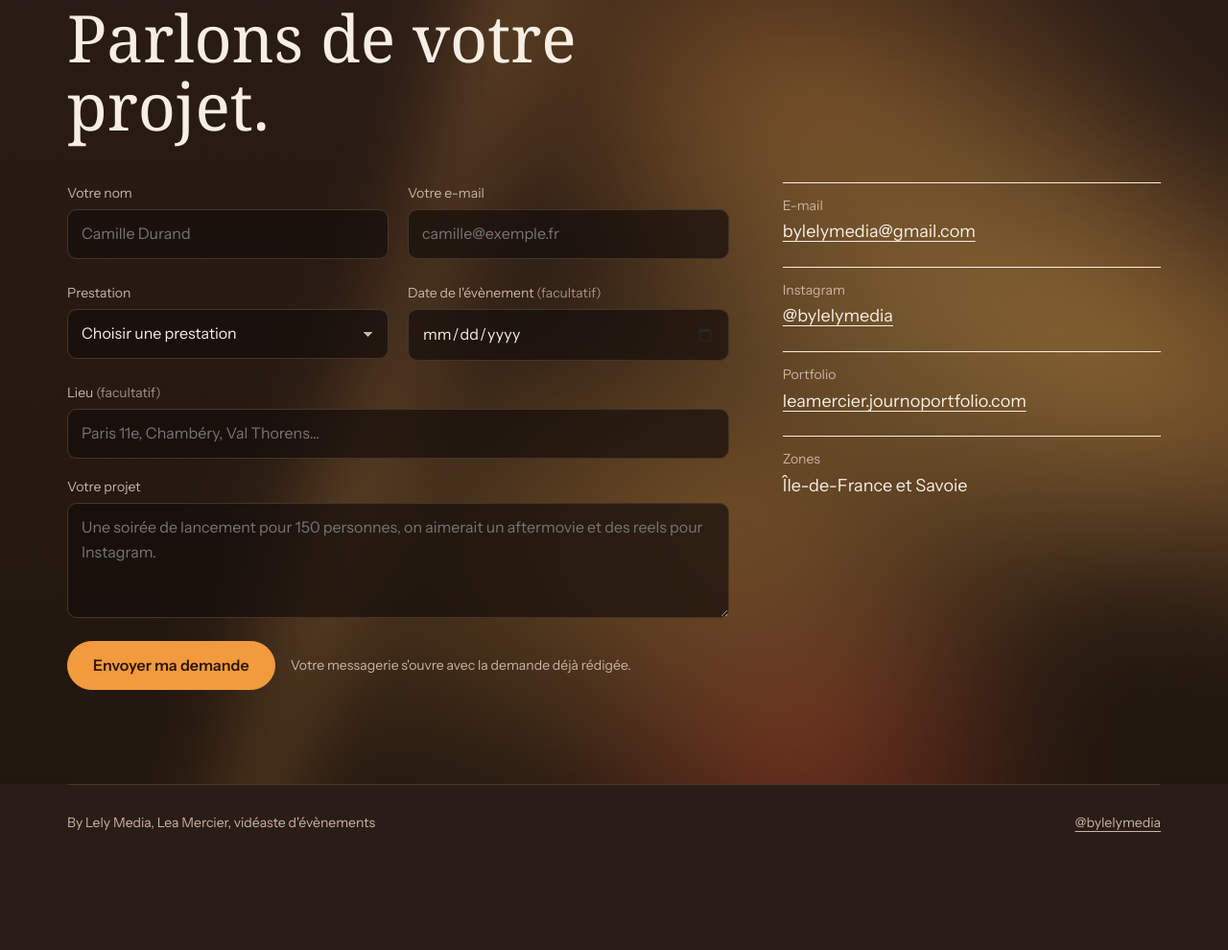
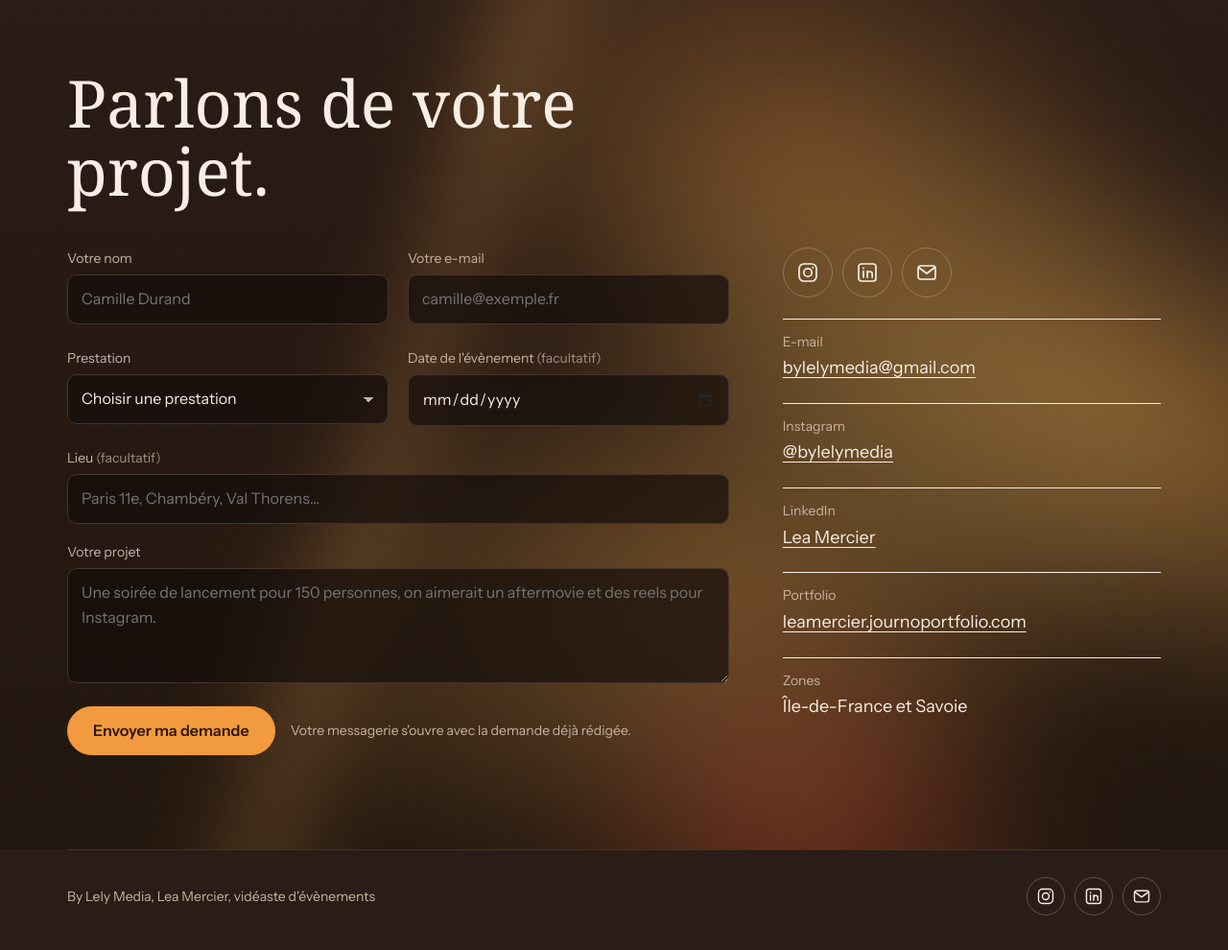
Before and after one commit to leamercierpro/bylelymedia, a plain HTML site: page index.html in a window 1280 px wide. Shown: the part 6402-7392 px from the top of the page at 96% size. Before the commit the page ends 7307 px from the top, so only its background shows below. Drawn offline with Linux system fonts and the light colour scheme; a web font is replaced by a local one.

Commit message:
Icônes Instagram, LinkedIn et e-mail
Co-Authored-By: Claude Opus 5.5 <noreply@anthropic.com>
Claude-Session: https://claude.ai/code/session_01VdRWoyiQ6wF2TkHHM4z5Xu

```diff
--- a/index.html
+++ b/index.html
@@ -18,7 +18,7 @@
 <link rel="preconnect" href="https://fonts.googleapis.com"><link rel="preconnect" href="https://fonts.gstatic.com" crossorigin>
 <link rel="stylesheet" href="https://fonts.googleapis.com/css2?family=Italiana&family=Instrument+Sans:wght@400;500;600&display=swap">
 <script type="application/ld+json">
-{"@context":"https://schema.org","@type":"ProfessionalService","name":"By Lely Media","description":"Vidéaste d'évènements : captation, aftermovie, interviews, films de marque, community management, audit et stratégie réseaux sociaux.","url":"https://leamercierpro.github.io/bylelymedia/","email":"bylelymedia@gmail.com","founder":{"@type":"Person","name":"Lea Mercier"},"areaServed":[{"@type":"AdministrativeArea","name":"Île-de-France"},{"@type":"AdministrativeArea","name":"Savoie"}],"sameAs":["https://www.instagram.com/bylelymedia/","https://leamercier.journoportfolio.com"],"priceRange":"150 € - 950 €","image":"https://leamercierpro.github.io/bylelymedia/lea.jpg"}
+{"@context":"https://schema.org","@type":"ProfessionalService","name":"By Lely Media","description":"Vidéaste d'évènements : captation, aftermovie, interviews, films de marque, community management, audit et stratégie réseaux sociaux.","url":"https://leamercierpro.github.io/bylelymedia/","email":"bylelymedia@gmail.com","founder":{"@type":"Person","name":"Lea Mercier"},"areaServed":[{"@type":"AdministrativeArea","name":"Île-de-France"},{"@type":"AdministrativeArea","name":"Savoie"}],"sameAs":["https://www.instagram.com/bylelymedia/","https://www.linkedin.com/in/lea-mercier-18b553318/","https://leamercier.journoportfolio.com"],"priceRange":"150 € - 950 €","image":"https://leamercierpro.github.io/bylelymedia/lea.jpg"}
 </script>
 <style>
 :root{
@@ -266,7 +266,15 @@ input[type=date]::-webkit-calendar-picker-indicator{filter:invert(.85)}
 .channels>div{border-top:1px solid var(--ink);padding-top:12px;min-width:0}
 .channels .k{color:var(--muted);font-size:14px}
 .channels .v{font-size:18px;margin-top:2px;overflow-wrap:anywhere}
-footer{padding:28px 0 calc(36px + env(safe-area-inset-bottom,0px));color:var(--muted);font-size:14px;border-top:1px solid var(--line);display:flex;justify-content:space-between;gap:16px;flex-wrap:wrap}
+.social{display:flex;gap:10px;align-items:center}
+.social a{display:inline-flex;align-items:center;justify-content:center;width:40px;height:40px;border-radius:50%;border:1px solid rgba(248,238,228,.25);color:var(--ink);transition:background .2s,border-color .2s,color .2s}
+.social a:hover{background:var(--amber);border-color:var(--amber);color:var(--on-amber)}
+.social svg{width:20px;height:20px;fill:none;stroke:currentColor;stroke-width:1.7;stroke-linecap:round;stroke-linejoin:round}
+.social svg .fill{fill:currentColor;stroke:none}
+.social.big a{width:52px;height:52px}.social.big svg{width:24px;height:24px}
+.channels>.social{border-top:0;padding-top:0}
+.about-social{margin-top:28px}
+footer{align-items:center;padding:28px 0 calc(36px + env(safe-area-inset-bottom,0px));color:var(--muted);font-size:14px;border-top:1px solid var(--line);display:flex;justify-content:space-between;gap:16px;flex-wrap:wrap}
 footer a{color:var(--muted)}
 
 .dock{display:none}
@@ -502,6 +510,7 @@ footer a{color:var(--muted)}
         <li><b>Presse</b><span>formée en agence, sur le terrain</span></li>
         <li><b>Paris Match, Closer</b><span>médias ayant repris mes images</span></li>
       </ul>
+      <div class="social about-social"><a href="https://www.instagram.com/bylelymedia/" target="_blank" rel="noopener" aria-label="Instagram de By Lely Media"><svg viewBox="0 0 24 24" aria-hidden="true"><rect x="3" y="3" width="18" height="18" rx="5"/><circle cx="12" cy="12" r="4.2"/><circle cx="17.3" cy="6.7" r="1" class="fill"/></svg></a><a href="https://www.linkedin.com/in/lea-mercier-18b553318/" target="_blank" rel="noopener" aria-label="LinkedIn de Lea Mercier"><svg viewBox="0 0 24 24" aria-hidden="true"><rect x="3" y="3" width="18" height="18" rx="3"/><path d="M8 10.5V17M12 17v-6.5M12 13.6a2.6 2.6 0 0 1 5.2 0V17"/><circle cx="8" cy="7.4" r="1" class="fill"/></svg></a><a href="mailto:bylelymedia@gmail.com?subject=Demande%20de%20devis%20vid%C3%A9o" aria-label="Écrire à bylelymedia@gmail.com"><svg viewBox="0 0 24 24" aria-hidden="true"><rect x="3" y="5" width="18" height="14" rx="2.5"/><path d="m4 7 8 6 8-6"/></svg></a></div>
     </div>
   </div>
 </section>
@@ -558,8 +567,10 @@ footer a{color:var(--muted)}
         <p class="status" id="status" role="status"></p>
       </form>
       <div class="channels">
+        <div class="social big"><a href="https://www.instagram.com/bylelymedia/" target="_blank" rel="noopener" aria-label="Instagram de By Lely Media"><svg viewBox="0 0 24 24" aria-hidden="true"><rect x="3" y="3" width="18" height="18" rx="5"/><circle cx="12" cy="12" r="4.2"/><circle cx="17.3" cy="6.7" r="1" class="fill"/></svg></a><a href="https://www.linkedin.com/in/lea-mercier-18b553318/" target="_blank" rel="noopener" aria-label="LinkedIn de Lea Mercier"><svg viewBox="0 0 24 24" aria-hidden="true"><rect x="3" y="3" width="18" height="18" rx="3"/><path d="M8 10.5V17M12 17v-6.5M12 13.6a2.6 2.6 0 0 1 5.2 0V17"/><circle cx="8" cy="7.4" r="1" class="fill"/></svg></a><a href="mailto:bylelymedia@gmail.com?subject=Demande%20de%20devis%20vid%C3%A9o" aria-label="Écrire à bylelymedia@gmail.com"><svg viewBox="0 0 24 24" aria-hidden="true"><rect x="3" y="5" width="18" height="14" rx="2.5"/><path d="m4 7 8 6 8-6"/></svg></a></div>
         <div><div class="k">E-mail</div><div class="v"><a href="mailto:bylelymedia@gmail.com?subject=Demande%20de%20devis%20vid%C3%A9o">bylelymedia@gmail.com</a></div></div>
         <div><div class="k">Instagram</div><div class="v"><a href="https://www.instagram.com/bylelymedia/" target="_blank" rel="noopener">@bylelymedia</a></div></div>
+        <div><div class="k">LinkedIn</div><div class="v"><a href="https://www.linkedin.com/in/lea-mercier-18b553318/" target="_blank" rel="noopener">Lea Mercier</a></div></div>
         <div><div class="k">Portfolio</div><div class="v"><a href="https://leamercier.journoportfolio.com" target="_blank" rel="noopener">leamercier.journoportfolio.com</a></div></div>
         <div><div class="k">Zones</div><div class="v">Île-de-France et Savoie</div></div>
       </div>
@@ -571,7 +582,7 @@ footer a{color:var(--muted)}
 <div class="wrap">
   <footer>
     <span>By Lely Media, Lea Mercier, vidéaste d'évènements</span>
-    <a href="https://www.instagram.com/bylelymedia/" target="_blank" rel="noopener">@bylelymedia</a>
+    <div class="social"><a href="https://www.instagram.com/bylelymedia/" target="_blank" rel="noopener" aria-label="Instagram de By Lely Media"><svg viewBox="0 0 24 24" aria-hidden="true"><rect x="3" y="3" width="18" height="18" rx="5"/><circle cx="12" cy="12" r="4.2"/><circle cx="17.3" cy="6.7" r="1" class="fill"/></svg></a><a href="https://www.linkedin.com/in/lea-mercier-18b553318/" target="_blank" rel="noopener" aria-label="LinkedIn de Lea Mercier"><svg viewBox="0 0 24 24" aria-hidden="true"><rect x="3" y="3" width="18" height="18" rx="3"/><path d="M8 10.5V17M12 17v-6.5M12 13.6a2.6 2.6 0 0 1 5.2 0V17"/><circle cx="8" cy="7.4" r="1" class="fill"/></svg></a><a href="mailto:bylelymedia@gmail.com?subject=Demande%20de%20devis%20vid%C3%A9o" aria-label="Écrire à bylelymedia@gmail.com"><svg viewBox="0 0 24 24" aria-hidden="true"><rect x="3" y="5" width="18" height="14" rx="2.5"/><path d="m4 7 8 6 8-6"/></svg></a></div>
   </footer>
 </div>
 <div class="dock" id="dock"><a class="btn primary" href="#contact">Demander un devis</a></div>
```
